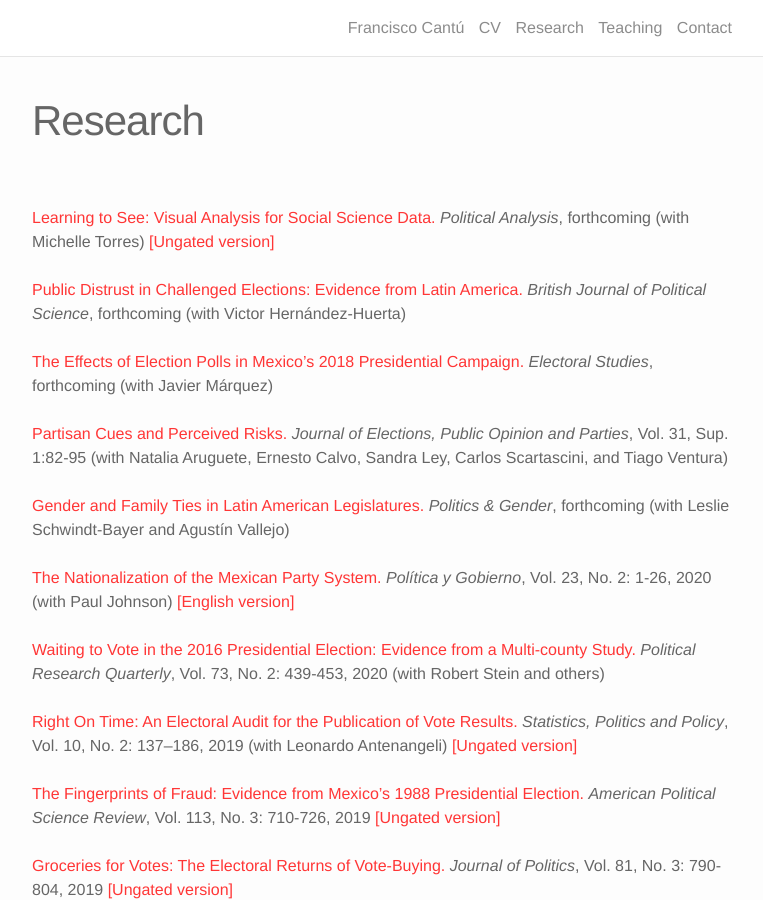
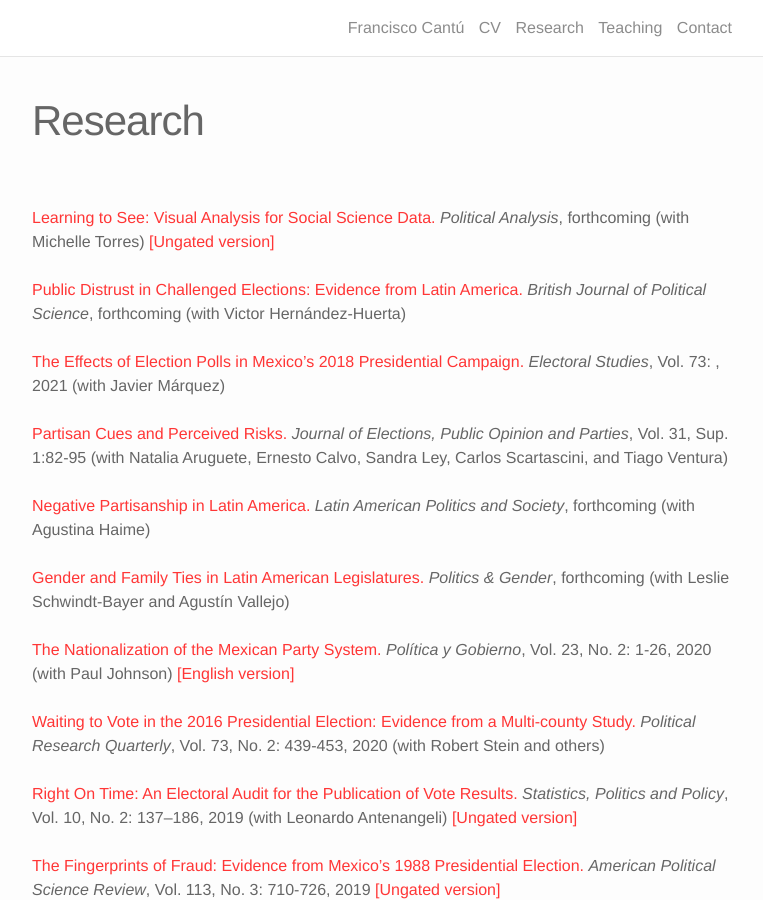
Before and after one commit to franciscocantu/franciscocantu.github.io, a Jekyll site: the page built from research.md, in a window 1280 px wide and 900 px high. Shown: the whole window, without its empty margins (258-1021 px from the left). Built offline with Jekyll 4.4.1, drawn with Linux system fonts in a browser that asks for light colours; nearby versions of some CDN libraries.

Commit message:
Update research.md

```diff
--- a/research.md
+++ b/research.md
@@ -12,10 +12,13 @@ forthcoming (with Michelle Torres) <a href="/Papers/LearningToSee_Final.pdf">[Un
 forthcoming (with Victor Hernández-Huerta) <br>
 <br>
 <a href="https://doi.org/10.1016/j.electstud.2021.102379">The Effects of Election Polls in Mexico's 2018 Presidential Campaign.</a> <i>Electoral Studies</i>,
-forthcoming (with Javier Márquez) <br>
+Vol. 73: , 2021 (with Javier Márquez) <br>
 <br>
 <a href="https://doi.org/10.1080/17457289.2021.1924740">Partisan Cues and Perceived Risks.</a> <i>Journal of Elections, Public Opinion and Parties</i>,
 Vol. 31, Sup. 1:82-95 (with Natalia Aruguete, Ernesto Calvo, Sandra Ley, Carlos Scartascini, and Tiago Ventura)<br>
+<br>
+<a href="/Papers/LAPS-NegativePartisanship.pdf">Negative Partisanship in Latin America.</a> <i>Latin American Politics and Society</i>,
+forthcoming (with Agustina Haime) <br>
 <br>
 <a href="https://doi.org/10.1017/S1743923X20000288">Gender and Family Ties in Latin American Legislatures.</a> <i>Politics & Gender</i>,
 forthcoming (with Leslie Schwindt-Bayer and Agustín Vallejo)<br>
```
